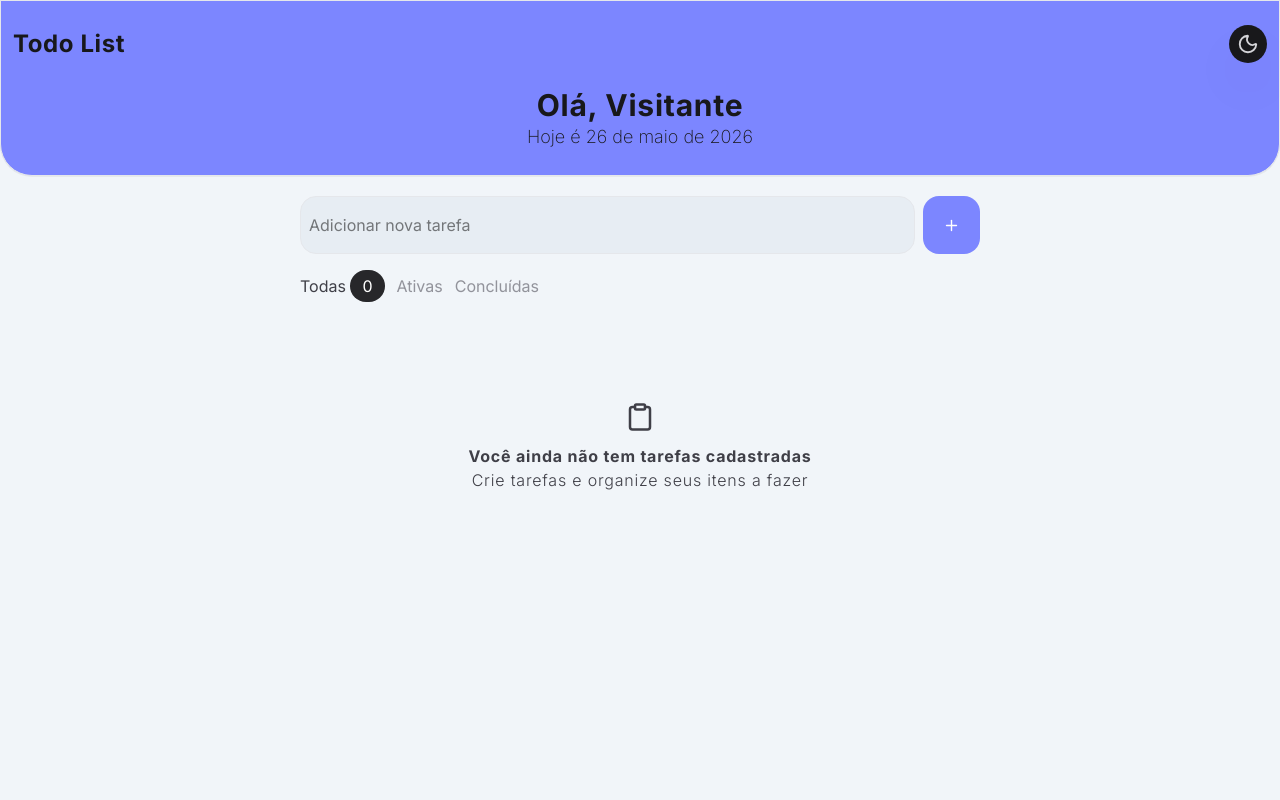
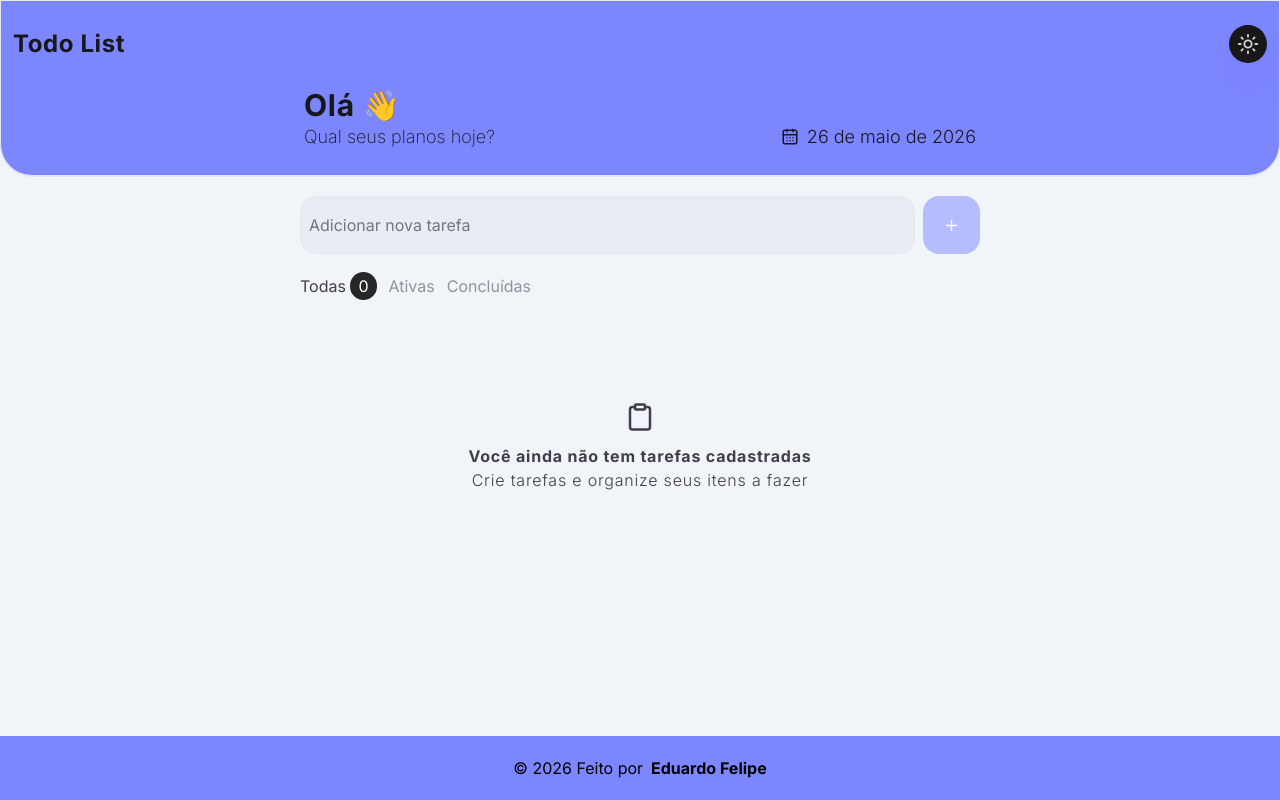
Before and after one commit to EduardoFelipe0231/todoapp-list, a React (Vite) app: page / in a window 1280 px wide. Built offline with nearby package versions, Linux system fonts and the light colour scheme.

Commit message:
completed tasks finish

```diff
--- a/src/App.jsx
+++ b/src/App.jsx
@@ -22,9 +22,11 @@ import {
   Bell,
   Sun,
   Bus,
-  StarIcon}
+  StarIcon,
+  Sparkles}
 from "lucide-react"
 import Header from "./Components/Header";
+import Footer from "./Components/Footer";
 import { ToastContainer, toast, Bounce, Zoom} from 'react-toastify';
 
 function App() {
@@ -57,7 +59,7 @@ function App() {
     if(taskInput.trim()) {
       const newTask = {
         id: Date.now(),
-        text: taskInput,
+        text: taskInput.trim(),
         done: false,
       };
 
@@ -76,7 +78,9 @@ function App() {
 
   //deletar tarefa com base no ID clicado, passamos o "taskID" como parametro da função, e no botão passamos o parametro "todo" com base no novo array criado..
   const deleteTask = (taskId) => {
-    if(window.confirm("Você tem certeza que deseja remover essa tarefa?"))
+    const confirmedDelete = window.confirm("Você tem certeza que deseja remover essa tarefa?")
+
+    if(confirmedDelete)
     setTask(task.filter((t) => t.id !== taskId ));
     toast.success("Deletou essa tarefa")
   }
@@ -84,12 +88,22 @@ function App() {
 
   //deletar toda as tarefas
   const deleteAllTasks = () => {
-    const confirmed = window.confirm("Deseja excluir todas as tarefas?")
+    const confirmedAll = window.confirm("Deseja excluir todas as tarefas?")
 
-     if(confirmed) {
+     if(confirmedAll) {
         setTask([])
         toast.info("Tarefas excluidas com sucesso")
      }
+  }
+
+  // completar a tarefa
+  const completeTodo = (id) => {
+        setTask((prev) =>
+          prev.map((ct) =>
+          ct.id === id ? { ...ct, done: !ct.done}
+        : ct
+      )
+    )
   }
 
   // =============================================================== \\
@@ -105,21 +119,21 @@ function App() {
   // =============================================================== \\
 
     const contextClass = {
-    success: "bg-emerald-50 border border-emerald-900 text-emerald-900 font-zinc-200",
-    error: "bg-rose-100 border border-red-800 text-red-800",
-    info: "bg-cyan-50 border border-teal-900 text-teal-900",
-    warning: "bg-amber-50 border border-yellow-950 text-yellow-950",
-    default: "bg-emerald-50 border border-emerald-900 text-emerald-900",
-    dark: "bg-emerald-50 border border-emerald-900 text-emerald-900",
+    success: "bg-emerald-50 border border-emerald-700 text-emerald-900 font-zinc-200",
+    error: "bg-rose-100 border border-red-700 text-red-800",
+    info: "bg-cyan-50 border border-teal-700 text-teal-900",
+    warning: "bg-amber-50 border border-yellow-750 text-yellow-950",
+    default: "bg-emerald-50 border border-emerald-700 text-emerald-900",
+    dark: "bg-zinc-50 border border-zinc-900 text-zinc-900",
   };
 
   return (
 
-    <div className="min-h-screen flex flex-col items-center text-sm md:text-base bg-slate-100">
+    <div className="min-h-screen flex flex-col flex-1 items-center text-sm md:text-base bg-slate-100 relative ">
       <ToastContainer
         toastClassName={(context) =>
           contextClass[context?.type || "default"] +
-          " relative flex p-6 min-h-17 rounded-lg overflow-hidden cursor-pointer flex items-center justify-center"
+          " relative flex px-6 min-h-13 rounded-lg overflow-hidden cursor-pointer flex items-center justify-center"
         }
         position="bottom-center"
         autoClose={2000}
@@ -130,14 +144,14 @@ function App() {
         pauseOnFocusLoss
         draggable
         pauseOnHover
-        theme="colored"
+        theme="dark"
         transition={Bounce}
         />
 
       {/* Component Header */}
       <Header />
 
-      <div className="mx-auto p-5 max-w-180 w-full space-y-5">
+      <div className="mx-auto p-5 max-w-180 w-full space-y-5 ">
         {/* form */}
         <form action="#" className="flex rounded-sm gap-2" onSubmit={addTask}>
 
@@ -154,22 +168,24 @@ function App() {
 
           <button
             type="submit"
-            className="px-5 cursor-pointer transition-all rounded-2xl bg-indigo-400 hover:bg-indigo-400/75 text-white"
+            className="px-5 cursor-pointer transition-all rounded-2xl bg-indigo-400 hover:bg-indigo-400/75 text-white disabled:opacity-50"
             data-tooltip-id="my-Adicionar"
             data-tooltip-content="Adicionar"
             data-tooltip-place="top"
+            disabled={!taskInput.trim()}
           >
 
             <Plus size={17}/>
-            <Tooltip id="my-Adicionar" />
+            {!taskInput.trim() ? null : <Tooltip id="my-Adicionar" />}
           </button>
         </form>
+
 
         {/* Botões inform */}
         <div className="flex items-center justify-between gap-3">
 
-          <div className="flex items-center gap-3 flex-1">
-            <p className="text-zinc-700 cursor-pointer">Todas <span className="rounded-full px-3 py-1.5 bg-zinc-800 text-white ">{task.length}</span></p>
+          <div className="flex items-center gap-2 flex-1 md:gap-3">
+            <p className="text-zinc-700 cursor-pointer">Todas <span className="rounded-full p-1 bg-zinc-800 text-white md:px-2 ">{task.length}</span></p>
             <p className="text-zinc-500/75 cursor-pointer hover:text-zinc-700 transition-all">Ativas </p>
             <p className="text-zinc-500/75 cursor-pointer hover:text-zinc-700 transition-all">Concluídas</p>
           </div>
@@ -206,23 +222,32 @@ function App() {
 
         {/* lista - todos */}
         {task.length > 0 ? (
-          <div className="w-full rounded-2xl space-y-3 py-4 px-1 scrollbar-thumb-zinc-500/60 scrollbar-track-zinc-900/10">
+          <div className="w-full rounded-2xl space-y-3 py-4 px-1 scrollbar-thumb-zinc-500/60 scrollbar-track-zinc-900/10 text-sm h-full max-h-123 overflow-y-auto">
           {toogleLayout ? (
             <ul className="grid grid-cols-1 gap-2 text-white">
               {task.map((todo) => (
-                <li key={todo.id} className="flex flex-wrap gap-4 p-5 rounded-2xl items-center border-l-4 border-indigo-400 bg-slate-200/60 text-zinc-700 hover:shadow cursor-pointer">
+                <li key={todo.id} className={`flex flex-wrap gap-4 p-5 rounded-2xl items-center border-l-4 bg-slate-200/60 text-zinc-700 hover:shadow cursor-pointer transition ${todo.done ? "border-red-400" : "border-indigo-400"}`}>
                   <button
-                    className="hover:text-zinc-400 cursor-pointer transition-all"
+                    className={`cursor-pointer transition-all  ${todo.done ? "text-gray-400" : "text-zinc-700"}`}
+                    onClick={() => completeTodo(todo.id)}
                   >
-                    <Circle size={16}/>
+                    {todo.done ?  <CircleCheckBig size={17}/> : <Circle size={16}/> }
                   </button>
-                  <p className="break-all flex-1">{todo.text}</p>
 
-                  <button
-                    className="hover:text-zinc-400 cursor-pointer transition-all"
-                  >
-                    <Pencil size={16}/>
+                  <p className={` break-all flex-1 ${todo.done ? "line-through text-gray-400" : ""}`}>{todo.text}</p>
+
+                  {todo.done ? (
+                      null
+                  ) : (
+                    <button
+                      className="hover:text-zinc-400 cursor-pointer transition-all"
+                    >
+                      <Pencil size={16}/>
                   </button>
+
+                  )}
+
+
                   <button
                     className="hover:text-red-400/75 cursor-pointer transition-all"
                     onClick={() => deleteTask(todo.id)}
@@ -233,9 +258,9 @@ function App() {
               ))}
             </ul>
           ) : (
-            <ul className="grid grid-cols-2 gap-2 text-white">
+            <ul className="grid grid-cols-2 gap-2 text-white " >
               {task.map((todo) => (
-                <li key={todo.id} className="flex flex-wrap gap-3 px-2 py-6 rounded-2xl items-center border-l-4 border-indigo-400 bg-slate-200/60 text-zinc-700 hover:shadow cursor-pointer ">
+                <li key={todo.id} className="flex flex-wrap gap-3 px-2 py-6 rounded-2xl items-center border-l-4 border-indigo-400 bg-slate-200/60 text-zinc-700 hover:shadow cursor-pointer">
                   <button
                     className="hover:text-indigo-400 cursor-pointer transition-all"
                   >
@@ -265,6 +290,9 @@ function App() {
           />
         )}
       </div>
+
+      {/* Footer */}
+      <Footer />
     </div>
   )
 }
--- /dev/null
+++ b/src/Components/Footer.jsx
@@ -0,0 +1,9 @@
+const Footer = () => {
+    return (
+        <div className="flex items-center justify-center bg-indigo-400 w-full p-5 gap-2 mt-auto">
+            &copy; { new Date().getFullYear() } Feito por <strong>Eduardo Felipe</strong>
+        </div>
+    )
+}
+
+export default Footer
--- a/src/Components/GuestGreeting.jsx
+++ b/src/Components/GuestGreeting.jsx
@@ -1,5 +1,6 @@
 import { useEffect } from 'react'
 import { currentDate } from '../utils/CurrentDate'
+import { Calendar, CalendarDays } from 'lucide-react'
 
 export default function GuestGreeting( ){
 
@@ -13,9 +14,13 @@ export default function GuestGreeting( ){
     }
 
     return(
-        <div className="flex flex-col items-center justify-center text-zinc-900 ">
-              <h1 className="text-center mt-6 text-3xl font-bold tracking-wide">Olá, Visitante <span className='text-3xl'>{emojiRandom()}</span></h1>
-              <p className="font-extralight text-lg">Hoje é {currentDate()}</p>
+        <div className="flex flex-col justify-center text-zinc-900 max-w-2xl mx-auto ">
+              <h1 className="mt-6 text-2xl font-bold tracking-wide md:text-3xl">Olá 👋<span className='text-3xl'>{emojiRandom()}</span></h1>
+              <div className='flex justify-between items-center gap-2 text-sm md:text-lg'>
+                <p className="font-extralight flex-1">Qual seus planos hoje?</p>
+                <CalendarDays size={18}/>
+                <p className="font-light">{currentDate()}</p>
+              </div>
           </div>
     )
 }
--- a/src/Components/Header.jsx
+++ b/src/Components/Header.jsx
@@ -5,16 +5,14 @@ import GuestGreeting from './GuestGreeting'
 
 export default function Header() {
 
-    const [theme, setTheme] = useState(true)
-
-
+    const [theme, setTheme] = useState(false)
 
     return(
         <div className="w-full py-6 px-3 rounded-b-4xl shadow-2xs border border-gray-200 bg-indigo-400">
           <header className="container mx-auto flex justify-between items-center gap-5">
               <h3 className="text-sm font-bold md:text-2xl tracking-wide text-zinc-900 ">Todo List</h3>
               <button
-                className="p-2 rounded-full cursor-pointer shadow-2xl transition-all text-zinc-300 bg-zinc-900 hover:bg-zinc-900/75 hover:shadow-lg"
+                className="p-2 rounded-full cursor-pointer shadow-2xl transition-all flex items-center justify-center text-zinc-300 bg-zinc-900 hover:bg-zinc-900/75 hover:shadow-lg"
                 onClick={() => {setTheme(!theme)}}
                 >
                 {theme  ? <Moon size={22} /> : <Sun size={22} />}
--- a/src/Components/NotTasks.jsx
+++ b/src/Components/NotTasks.jsx
@@ -2,7 +2,7 @@ import { Clipboard } from "lucide-react"
 
 export default function NotTasks({Icon, title, subtitle}){
     return (
-        <div className="w-full flex flex-col items-center justify-center text-zinc-700 mt-26 tracking-wider">
+        <div className="w-full flex flex-col items-center justify-center text-zinc-700 mt-26 tracking-wider text-center ">
             <Clipboard size={30}/>
             <h2 className="font-bold mt-3">{title}</h2>
             <p className="font-light">{subtitle}</p>
--- a/src/utils/CurrentDate.js
+++ b/src/utils/CurrentDate.js
@@ -7,5 +7,8 @@ export const currentDate = () => {
       year: 'numeric',
     })
 
+
     return f.format(d)
+
+
 }
```
